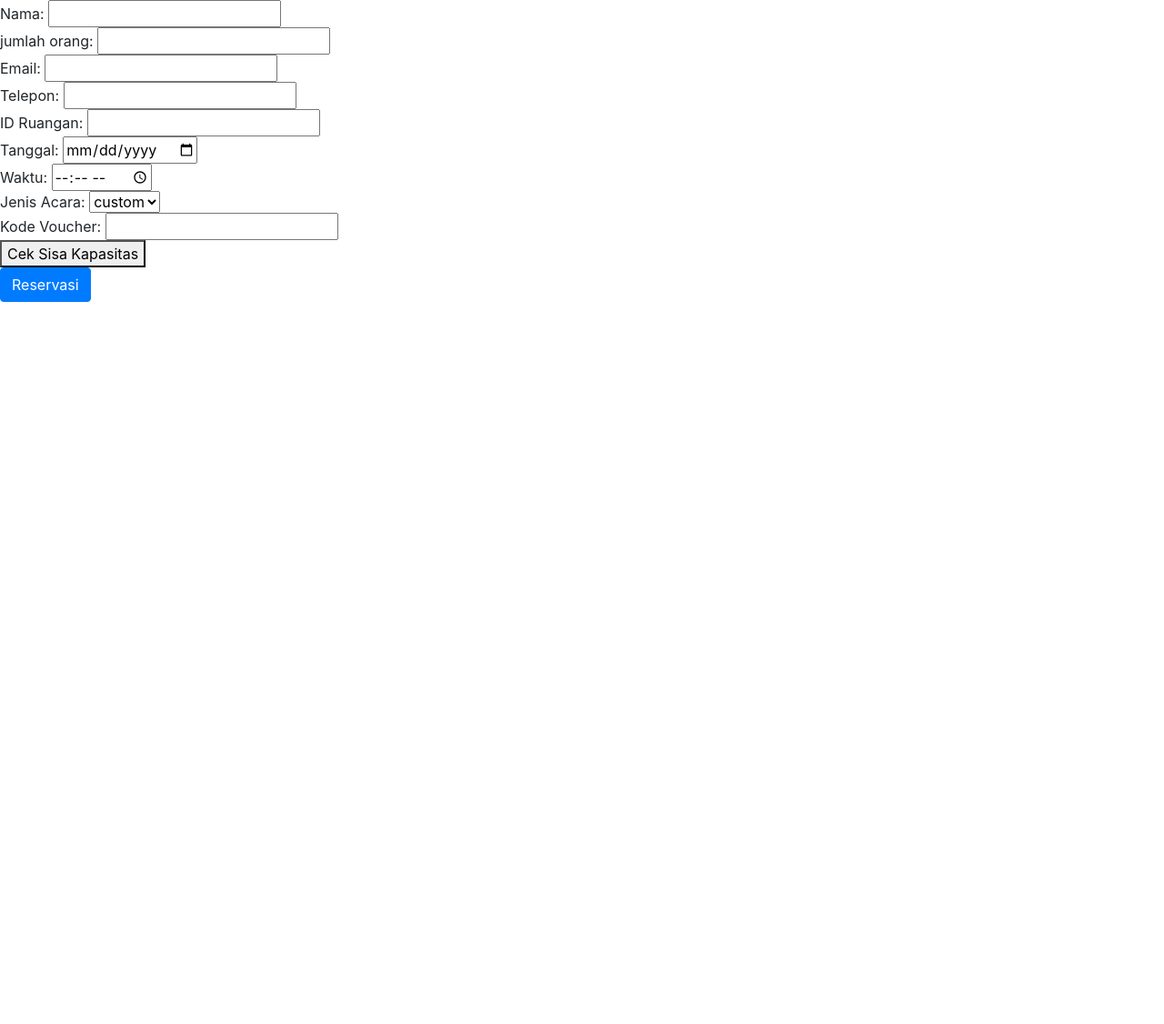
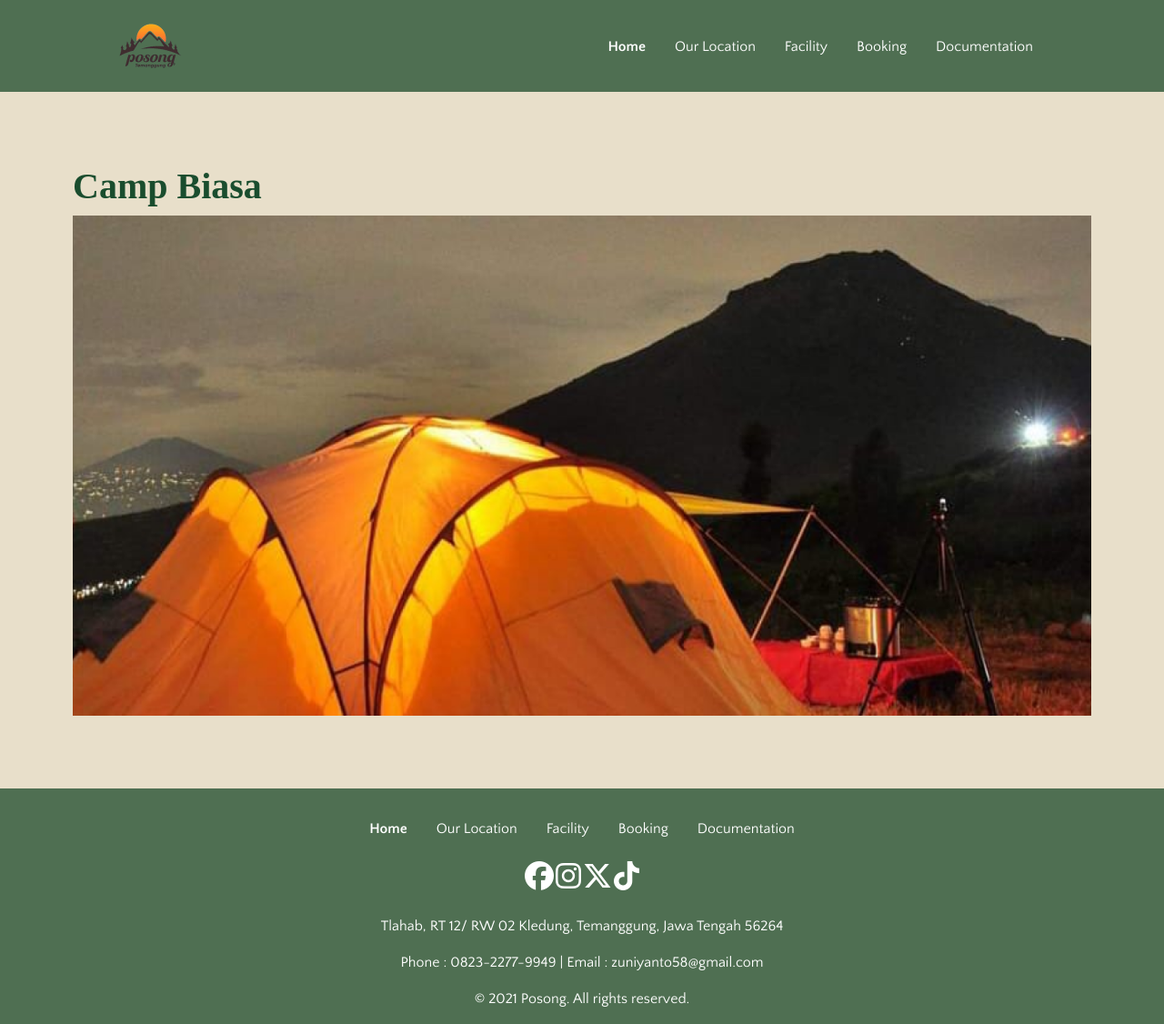
Before and after one commit to CapDMarshal/posong-web, a PHP site: page /reservation.php in a window 1280 px wide. Shown: the whole page at 91% size. Before the commit the page ends 332 px from the top, so only its background shows below. Run offline with PHP 8.4, Linux system fonts and the light colour scheme; some libraries are stand-ins or nearby versions; some web fonts are replaced.

Commit message:
a little refinement

```diff
--- a/assets/layout/footer.php
+++ b/assets/layout/footer.php
@@ -2,7 +2,7 @@
     <br>
     <ul class="nav">
         <li class="nav-item">
-            <a class="nav-link active" aria-current="page" href="#">Home</a>
+            <a class="nav-link active" aria-current="page" href="./index.php">Home</a>
         </li>
         <li class="nav-item">
             <a class="nav-link" href="#">Our Location</a>
@@ -11,7 +11,7 @@
             <a class="nav-link" href="#">Facility</a>
         </li>
         <li class="nav-item">
-            <a class="nav-link" href="#">Booking</a>
+            <a class="nav-link" href="./booking.php">Booking</a>
         </li>
         <li class="nav-item">
             <a class="nav-link" href="#">Documentation</a>
--- a/assets/layout/navbar.php
+++ b/assets/layout/navbar.php
@@ -6,7 +6,7 @@
     </a>
     <ul class="nav">
         <li class="nav-item">
-            <a class="nav-link active" aria-current="page" href="#">Home</a>
+            <a class="nav-link active" aria-current="page" href="./index.php">Home</a>
         </li>
         <li class="nav-item">
             <a class="nav-link" href="#">Our Location</a>
--- a/booking.php
+++ b/booking.php
@@ -27,7 +27,7 @@
                     <h2>Ketentuan</h2>
                     <li>Harga : Rp. 600.000,00 / Paket (10 Orang)</li>
                 </div>
-                <button type="button" style="width: 50%; align-self: flex-end;">Booking</button>
+                <a style="width: 50%; align-self: flex-end;" href="./reservation.php"><button type="button" style="width: 100%" >Booking</button></a>
             </div>
         </div>
     </div>
--- a/reservation.php
+++ b/reservation.php
@@ -1,12 +1,14 @@
 <?php
 include 'config.php';
-function isWeekend($date) {
+function isWeekend($date)
+{
     $timestamp = strtotime($date);
     $day = date('N', $timestamp);
     return ($day >= 6);
 }
 
-function updateTotalCapacity($conn, $room_id, $date) {
+function updateTotalCapacity($conn, $room_id, $date)
+{
     // Initialize total_capacity
     $total_capacity = 0;
     $reservation_count = 0;
@@ -78,14 +80,30 @@ if ($_SERVER['REQUEST_METHOD'] === 'POST') {
 
 <!DOCTYPE html>
 <html lang="en">
+
 <head>
     <meta charset="UTF-8">
     <meta name="viewport" content="width=device-width, initial-scale=1.0">
     <title>Reservation</title>
     <link href="https://stackpath.bootstrapcdn.com/bootstrap/4.5.2/css/bootstrap.min.css" rel="stylesheet">
 </head>
+
 <body>
-<form id="reservationForm" method="post" action="reservation.php">
+    <?php include './assets/layout/head.php'; ?>
+    <title>Formulir Reservasi</title>
+    <?php include './assets/layout/navbar.php'; ?>
+    <div class="content-component marpad">
+        <div class="left-title">
+            <h1>Camp Biasa</h1>
+        </div>
+        <div class="img-container" style="width: 100%; height: 550px;">
+            <img src="./assets/img/reservcamp.png" alt="camp1" class="card-img" style="height:550px; object-fit:cover;">
+        </div>
+        <div class="detail-container">
+
+        </div>
+    </div>
+    <!-- <form id="reservationForm" method="post" action="reservation.php">
     Nama: <input type="text" name="name" required><br>
     jumlah orang: <input type="number" name="people" required><br>
     Email: <input type="email" name="email" required><br>
@@ -102,7 +120,8 @@ if ($_SERVER['REQUEST_METHOD'] === 'POST') {
     <span id="capacityResult"></span><br>
     <input type="hidden" name="reservation_status" id="reservationStatus">
     <button type="button" class="btn btn-primary" onclick="submitFormAndShowModal()">Reservasi</button>
-</form>
+</form> -->
+    <?php include './assets/layout/footer.php' ?>
 
 
     <!-- Payment Modal -->
@@ -166,7 +185,7 @@ document.getElementById('checkCapacityButton').addEventListener('click', functio
             }
         });
 
-$('#paymentModal').on('show.bs.modal', function (event) {
+        $('#paymentModal').on('show.bs.modal', function(event) {
             var button = $(event.relatedTarget);
             var modal = $(this);
             modal.find('#modalName').val($('input[name="name"]').val());
@@ -230,4 +249,5 @@ function submitFormAndShowModal() {
         }
     </script>
 </body>
+
 </html>
```
Also changed, not shown: assets/img/reservcamp.png (added). Lines whose indentation alone changed are shown as unchanged.
